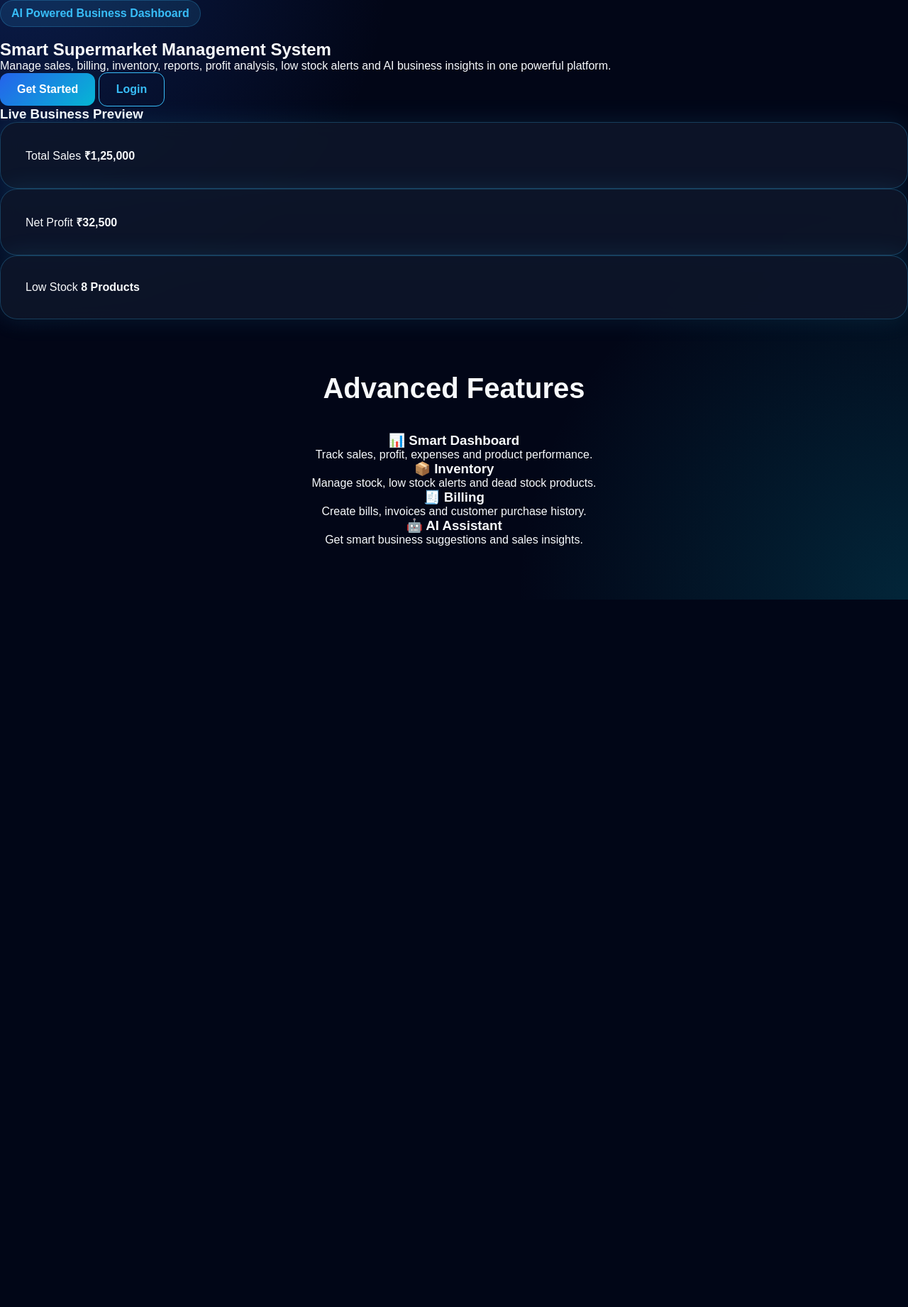
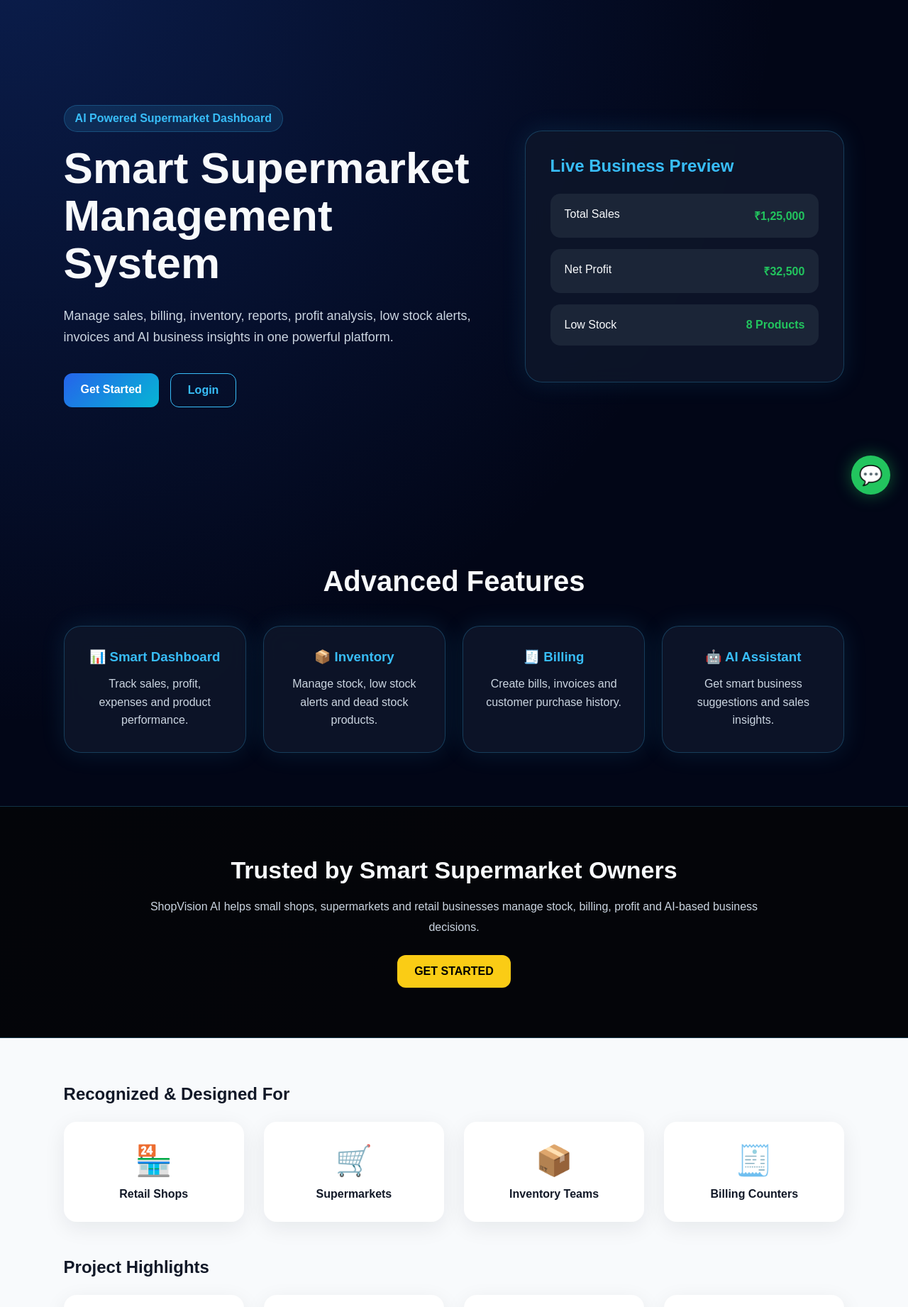
Before and after one commit to adhiappu0610-blip/shopvision-ai, a Flask app: page / in a window 1280 px wide. Shown: the part 78-1920 px from the top of the page at 71% size. Before the commit the page ends 923 px from the top, so only its background shows below. Run offline with Flask 3, Linux system fonts and the light colour scheme.

Commit message:
Update landing.html

```diff
--- a/templates/landing.html
+++ b/templates/landing.html
@@ -2,37 +2,37 @@
 
 {% block content %}
 
-<section class="landing">
-    <div class="landing-text">
-        <span class="badge">AI Powered Business Dashboard</span>
+<section class="hero">
+    <div class="hero-content">
+        <span class="badge">AI Powered Supermarket Dashboard</span>
 
         <h1>Smart Supermarket Management System</h1>
 
         <p>
             Manage sales, billing, inventory, reports, profit analysis,
-            low stock alerts and AI business insights in one powerful platform.
+            low stock alerts, invoices and AI business insights in one powerful platform.
         </p>
 
-        <div class="landing-buttons">
+        <div class="hero-actions">
             <a href="/register" class="primary-btn">Get Started</a>
             <a href="/login" class="secondary-btn">Login</a>
         </div>
     </div>
 
-    <div class="dashboard-preview">
-        <h3>Live Business Preview</h3>
+    <div class="preview-card">
+        <h2>Live Business Preview</h2>
 
-        <div class="preview-card">
+        <div class="preview-row">
             <span>Total Sales</span>
             <b>₹1,25,000</b>
         </div>
 
-        <div class="preview-card">
+        <div class="preview-row">
             <span>Net Profit</span>
             <b>₹32,500</b>
         </div>
 
-        <div class="preview-card">
+        <div class="preview-row">
             <span>Low Stock</span>
             <b>8 Products</b>
         </div>
@@ -42,27 +42,115 @@
 <section class="features-section">
     <h2>Advanced Features</h2>
 
-    <div class="features-grid">
-        <div class="feature-box">
+    <div class="feature-grid">
+        <div class="feature-card">
             <h3>📊 Smart Dashboard</h3>
             <p>Track sales, profit, expenses and product performance.</p>
         </div>
 
-        <div class="feature-box">
+        <div class="feature-card">
             <h3>📦 Inventory</h3>
             <p>Manage stock, low stock alerts and dead stock products.</p>
         </div>
 
-        <div class="feature-box">
+        <div class="feature-card">
             <h3>🧾 Billing</h3>
             <p>Create bills, invoices and customer purchase history.</p>
         </div>
 
-        <div class="feature-box">
+        <div class="feature-card">
             <h3>🤖 AI Assistant</h3>
             <p>Get smart business suggestions and sales insights.</p>
         </div>
     </div>
 </section>
 
+<section class="trusted-section">
+    <h2>Trusted by Smart Supermarket Owners</h2>
+    <p>
+        ShopVision AI helps small shops, supermarkets and retail businesses
+        manage stock, billing, profit and AI-based business decisions.
+    </p>
+
+    <a href="/register" class="yellow-btn">GET STARTED</a>
+</section>
+
+<section class="recognition-section">
+    <h3>Recognized & Designed For</h3>
+
+    <div class="logo-grid">
+        <div class="logo-box">🏪<span>Retail Shops</span></div>
+        <div class="logo-box">🛒<span>Supermarkets</span></div>
+        <div class="logo-box">📦<span>Inventory Teams</span></div>
+        <div class="logo-box">🧾<span>Billing Counters</span></div>
+    </div>
+
+    <h3>Project Highlights</h3>
+
+    <div class="logo-grid">
+        <div class="logo-box">🤖<span>AI Assistant</span></div>
+        <div class="logo-box">📊<span>Analytics</span></div>
+        <div class="logo-box">📈<span>ML Forecast</span></div>
+        <div class="logo-box">📑<span>Reports</span></div>
+    </div>
+</section>
+
+<section class="client-section">
+    <h3>Useful For</h3>
+
+    <div class="client-grid">
+        <div class="client-card">Small Grocery Stores</div>
+        <div class="client-card">Mini Supermarkets</div>
+        <div class="client-card">Retail Billing Shops</div>
+        <div class="client-card">Final Year Projects</div>
+    </div>
+</section>
+
+<footer class="main-footer">
+    <div class="footer-grid">
+        <div>
+            <h2>🛒 ShopVision AI</h2>
+            <p>
+                Smart supermarket management system with billing,
+                inventory, analytics, reports and AI business assistant.
+            </p>
+
+            <p>📞 +91 98765 43210</p>
+            <p>📍 Puducherry, India</p>
+            <p>✉️ shopvisionai@gmail.com</p>
+        </div>
+
+        <div>
+            <h3>Company</h3>
+            <a href="/">About</a>
+            <a href="/register">Get Started</a>
+            <a href="/login">Login</a>
+            <a href="/dashboard">Dashboard</a>
+        </div>
+
+        <div>
+            <h3>Project Modules</h3>
+            <a href="/inventory">Inventory</a>
+            <a href="/billing">Billing</a>
+            <a href="/analytics">Analytics</a>
+            <a href="/reports">Reports</a>
+        </div>
+
+        <div>
+            <h3>Services</h3>
+            <a>AI Business Assistant</a>
+            <a>ML Sales Forecast</a>
+            <a>Invoice Generator</a>
+            <a>CSV Export Reports</a>
+        </div>
+    </div>
+
+    <div class="footer-bottom">
+        <p>Powered by ShopVision AI | Supermarket Analytics Project</p>
+        <p>Privacy | Terms | Support</p>
+    </div>
+</footer>
+
+<a href="https://wa.me/919876543210" class="whatsapp-btn">💬</a>
+
 {% endblock %}
```
